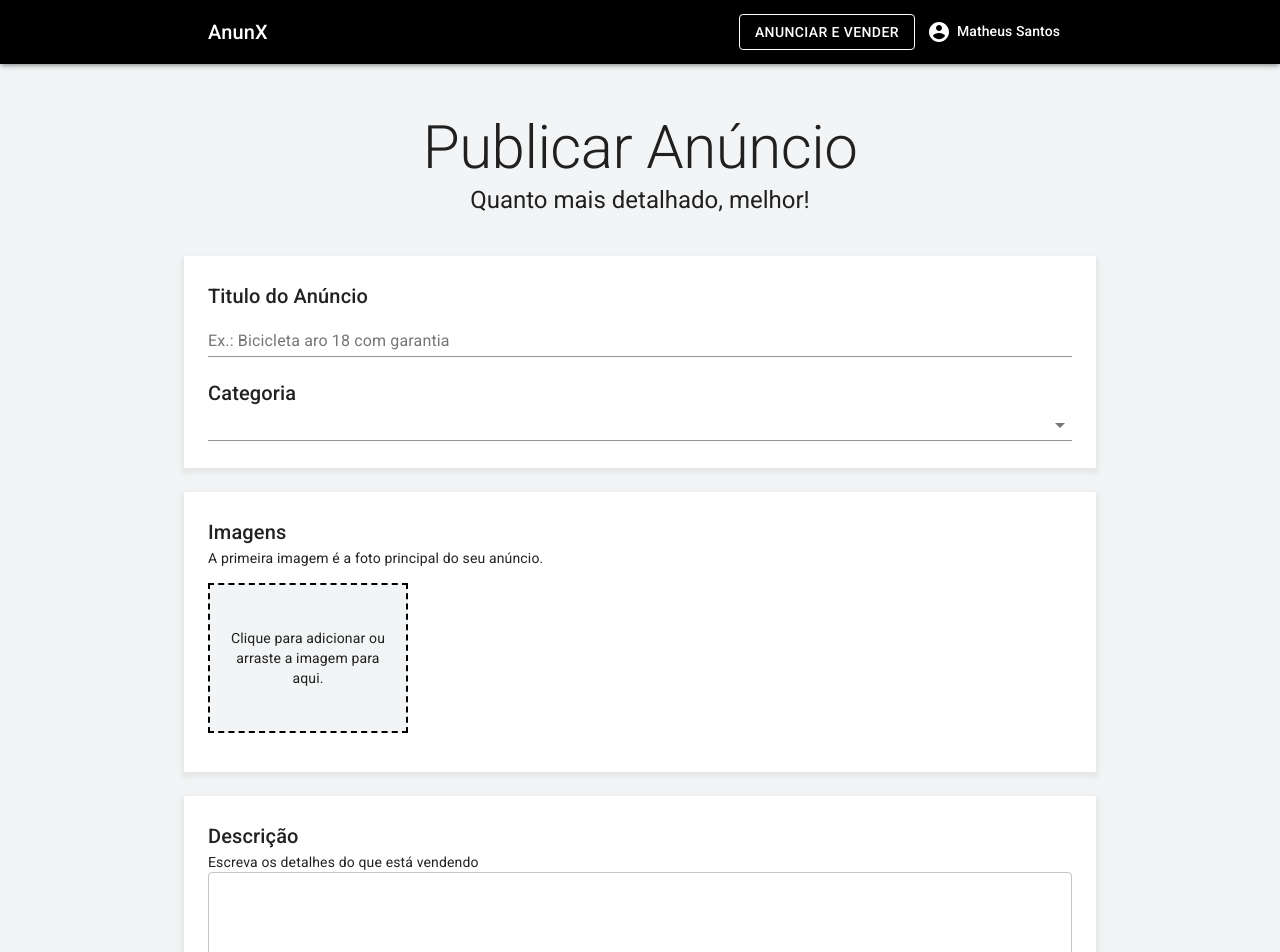
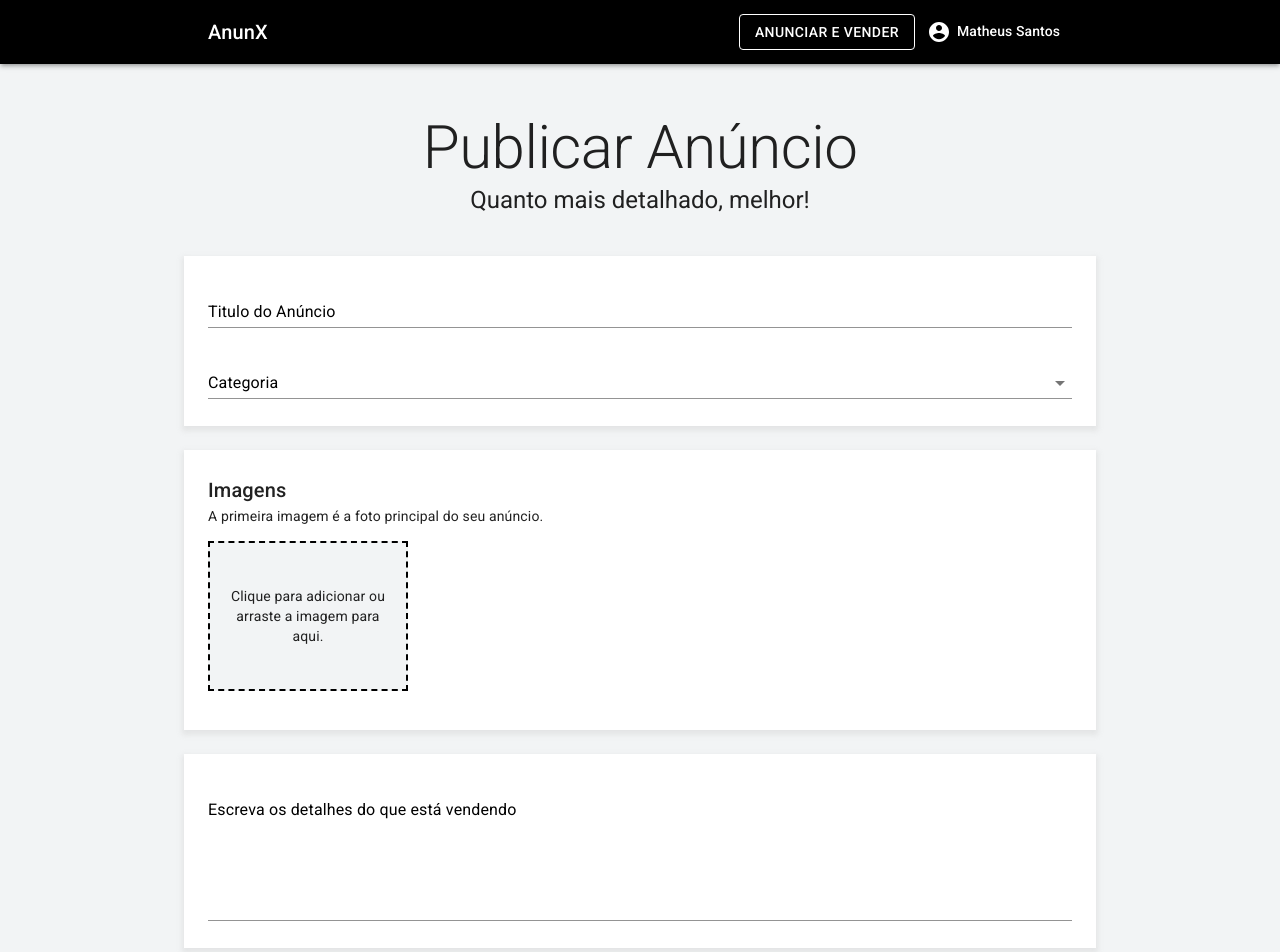
Before and after one commit to MaatheusAlberto/anunx, a Next.js app in the folder anunx/: page /user/publish in a window 1280 px wide. Shown: the top 952 px of the page. Built offline with nearby package versions, Linux system fonts and the light colour scheme.

Commit message:
Validacao campo descricao e alteracao dos campos para formControl

```diff
--- a/anunx/pages/user/publish.js
+++ b/anunx/pages/user/publish.js
@@ -17,6 +17,7 @@ import {
     MenuItem,
     FormControl,
     FormHelperText,
+    Input,
 } from '@material-ui/core'
 
 import { useDropzone } from 'react-dropzone'
@@ -38,6 +39,10 @@ const useStyles = makeStyles ((theme) => ({
         backgroundColor: theme.palette.background.white,
         padding: theme.spacing(3),
         boxShadow: '0 3px 5px 2px rgba(195,195,195,0.3)',
+    },
+    inputLabel: {
+        fontWeight: 400,
+        color: theme.palette.primary.main,
     },
     thumbsContainer: {
         display: 'flex',
@@ -96,7 +101,11 @@ const validationSchema = yup.object().shape({
         .max(100, 'Titulo muito grande')
         .required('Campo obrigatório'),
 
-    category: yup.string().required('Campo obrigatório')
+    category: yup.string().required('Campo obrigatório'),
+
+    description:yup.string()
+        .min(20, 'Escreva uma descrição com no minimo 20 caracteres')
+        .required('Campo obrigatório'),
 })
 
 const Publish = () => {
@@ -131,6 +140,7 @@ const Publish = () => {
                 initialValues={{
                     title: '',
                     category: '',
+                    description: '',
                 }}
                 validationSchema={validationSchema}
                 onSubmit={(values) => {
@@ -158,24 +168,22 @@ const Publish = () => {
 
                                 <Container maxWidth="md" className={classes.boxContainer}>
                                     <Box className={classes.box}>
-                                        <Typography component="h6" variant="h6" color="textPrimary">
-                                            Titulo do Anúncio
-                                        </Typography>
-                                        <TextField
+
+                                        <FormControl error={errors.title} fullWidth>
+                                            <InputLabel className={classes.inputLabel}> Titulo do Anúncio </InputLabel>
+                                            <Input
                                                 name="title"
                                                 value={values.title}
                                                 onChange={handleChange}
-                                            label="Ex.: Bicicleta aro 18 com garantia"
-                                            size="small"
-                                            fullWidth
-                                            error={errors.title}
-                                            helperText={errors.title}
                                             />
+                                            <FormHelperText>
+                                                { errors.title }
+                                            </FormHelperText>
+                                        </FormControl>
                                         <br /> <br />
-                                        <Typography component="h6" variant="h6" color="textPrimary">
-                                            Categoria
-                                        </Typography>
+
                                         <FormControl error={errors.category} fullWidth>
+                                            <InputLabel className={classes.inputLabel}> Categoria </InputLabel>
                                             <Select
                                                 name="category"
                                                 value={values.category}
@@ -246,19 +254,22 @@ const Publish = () => {
 
                                 <Container maxWidth="md" className={classes.boxContainer}>
                                     <Box className={classes.box} >
-                                        <Typography component="h6" variant="h6" color="textPrimary">
-                                            Descrição
-                                        </Typography>
-                                        <Typography component="div" variant="body2" color="textPrimary">
+                                        <FormControl error={errors.description} fullWidth>
+                                            <InputLabel className={classes.inputLabel}>
                                                 Escreva os detalhes do que está vendendo
-                                        </Typography>
-
-                                        <TextField
+                                            </InputLabel>
+                                            <Input
+                                                name="description"
                                                 multiline
                                                 rows={6}
                                                 variant="outlined"
-                                            fullWidth
+                                                value={values.description}
+                                                onChange={handleChange}
                                             />
+                                            <FormHelperText>
+                                                { errors.description }
+                                            </FormHelperText>
+                                        </FormControl>
                                     </Box>
                                 </Container>
 
```
Lines whose indentation alone changed are shown as unchanged.
